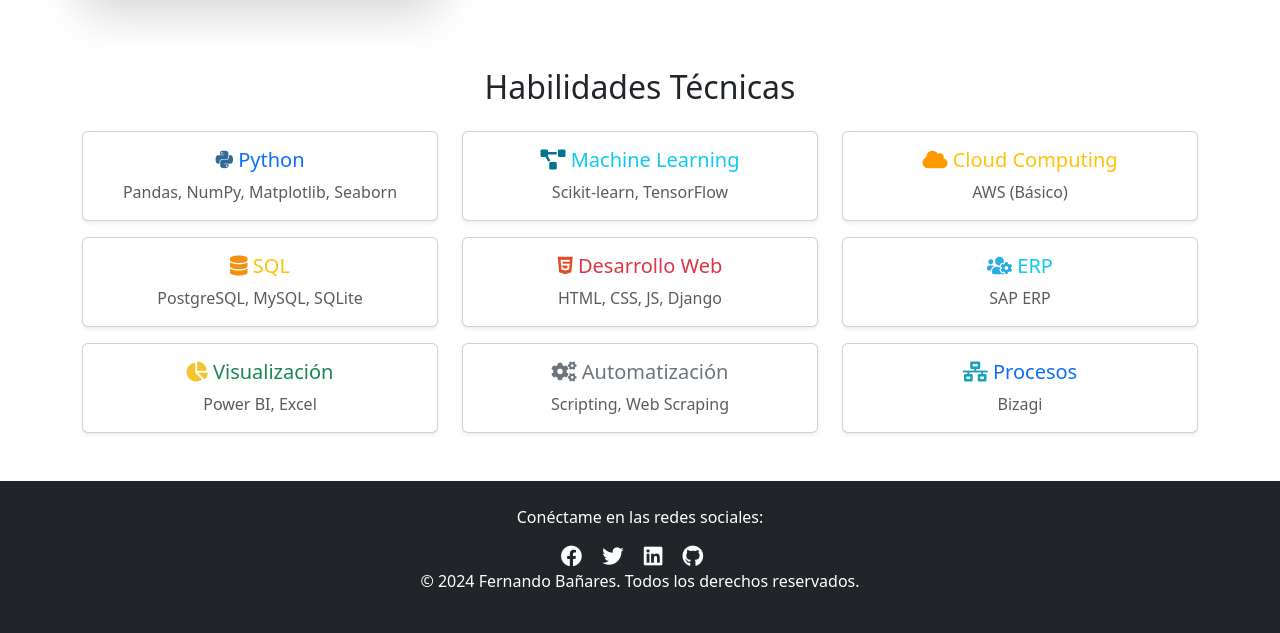
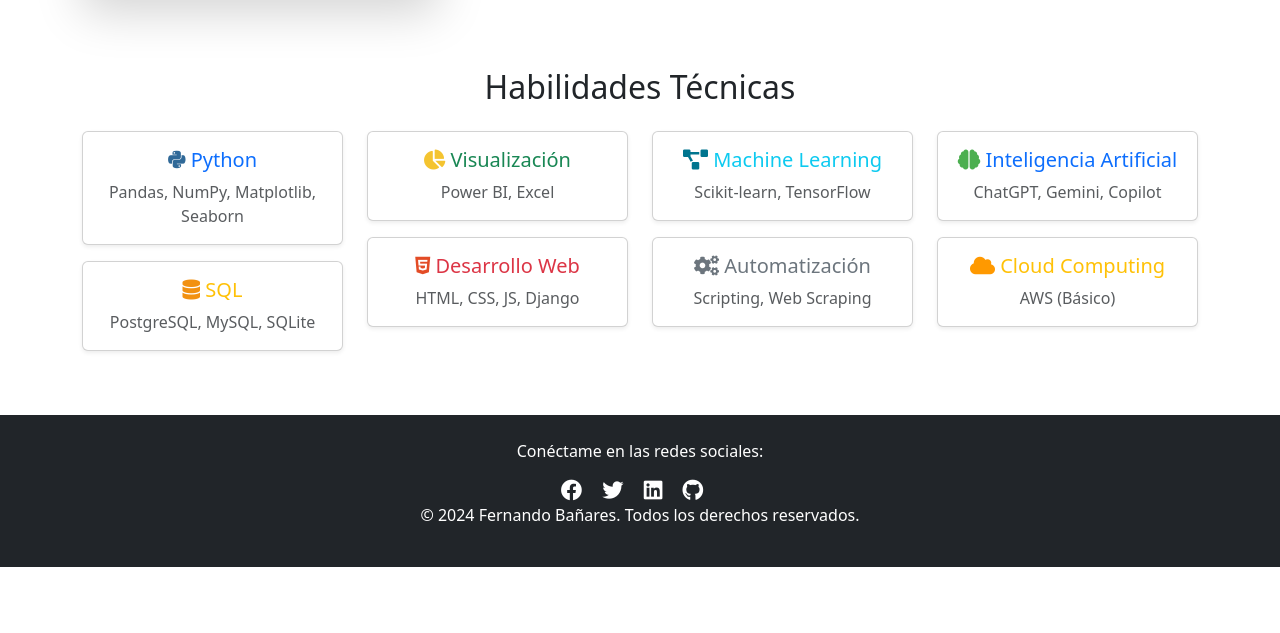
Before and after one commit to fernandobanares/portafolio1, a Django app: page / in a window 1280 px wide. Shown: the part 309-942 px from the top of the page. After the commit the page ends 876 px from the top, so only its background shows below. Run offline with Django 5.2, Linux system fonts and the light colour scheme; data that the repository does not hold is empty.

Commit message:
Se agrega IA a mis skills

```diff
--- a/templates/home.html
+++ b/templates/home.html
@@ -53,7 +53,7 @@
     <h2 class="mb-4">Habilidades Técnicas</h2>
     <div class="row">
         <!-- Columna 1 -->
-        <div class="col-md-6 col-lg-4">
+        <div class="col-md-6 col-lg-3">
             <div class="card shadow-sm rounded mb-3">
                 <div class="card-body">
                     <h5 class="card-title text-primary">
@@ -70,7 +70,10 @@
                     <p class="card-text text-muted">PostgreSQL, MySQL, SQLite</p>
                 </div>
             </div>
-            <div class="card shadow-sm rounded">
+        </div>
+        <!-- Columna 2 -->
+        <div class="col-md-6 col-lg-3">
+            <div class="card shadow-sm rounded mb-3">
                 <div class="card-body">
                     <h5 class="card-title text-success">
                         <i class="fas fa-chart-pie" style="color: #f4c430;"></i> Visualización
@@ -78,9 +81,17 @@
                     <p class="card-text text-muted">Power BI, Excel</p>
                 </div>
             </div>
+            <div class="card shadow-sm rounded mb-3">
+                <div class="card-body">
+                    <h5 class="card-title text-danger">
+                        <i class="fab fa-html5" style="color: #e34c26;"></i> Desarrollo Web
+                    </h5>
+                    <p class="card-text text-muted">HTML, CSS, JS, Django</p>
+                </div>
+            </div>
         </div>
-        <!-- Columna 2 -->
-        <div class="col-md-6 col-lg-4">
+        <!-- Columna 3 -->
+        <div class="col-md-6 col-lg-3">
             <div class="card shadow-sm rounded mb-3">
                 <div class="card-body">
                     <h5 class="card-title text-info">
@@ -91,14 +102,6 @@
             </div>
             <div class="card shadow-sm rounded mb-3">
                 <div class="card-body">
-                    <h5 class="card-title text-danger">
-                        <i class="fab fa-html5" style="color: #e34c26;"></i> Desarrollo Web
-                    </h5>
-                    <p class="card-text text-muted">HTML, CSS, JS, Django</p>
-                </div>
-            </div>
-            <div class="card shadow-sm rounded">
-                <div class="card-body">
                     <h5 class="card-title text-secondary">
                         <i class="fas fa-cogs" style="color: #6c757d;"></i> Automatización
                     </h5>
@@ -106,9 +109,17 @@
                 </div>
             </div>
         </div>
-        <!-- Columna 3 -->
-        <div class="col-md-6 col-lg-4">
+        <!-- Columna 4 -->
+        <div class="col-md-6 col-lg-3">
             <div class="card shadow-sm rounded mb-3">
+                <div class="card-body">
+                    <h5 class="card-title text-primary">
+                        <i class="fas fa-brain" style="color: #4caf50;"></i> Inteligencia Artificial
+                    </h5>
+                    <p class="card-text text-muted">ChatGPT, Gemini, Copilot</p>
+                </div>
+            </div>
+            <div class="card shadow-sm rounded">
                 <div class="card-body">
                     <h5 class="card-title text-warning">
                         <i class="fas fa-cloud" style="color: #ff9900;"></i> Cloud Computing
@@ -116,22 +127,6 @@
                     <p class="card-text text-muted">AWS (Básico)</p>
                 </div>
             </div>
-            <div class="card shadow-sm rounded mb-3">
-                <div class="card-body">
-                    <h5 class="card-title text-info">
-                        <i class="fas fa-users-cog" style="color: #2aabe1;"></i> ERP
-                    </h5>
-                    <p class="card-text text-muted">SAP ERP</p>
-                </div>
-            </div>
-            <div class="card shadow-sm rounded">
-                <div class="card-body">
-                    <h5 class="card-title text-primary">
-                        <i class="fas fa-network-wired" style="color: #17a2b8;"></i> Procesos
-                    </h5>
-                    <p class="card-text text-muted">Bizagi</p>
-                </div>
-            </div>
         </div>
     </div>
 </div>
```
